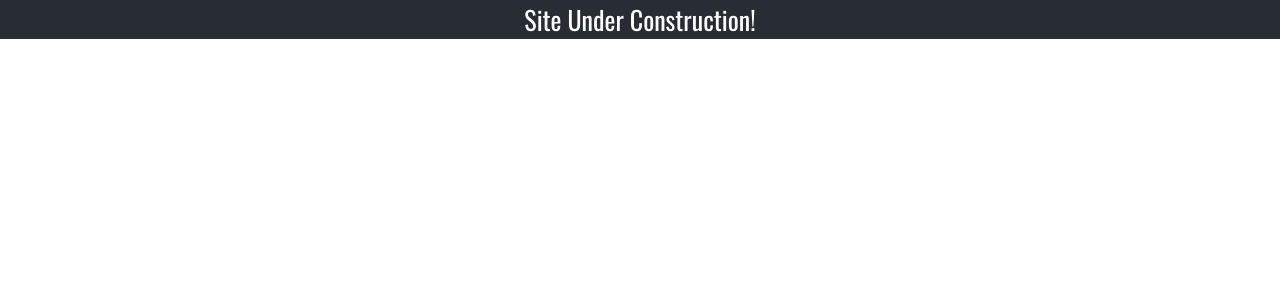
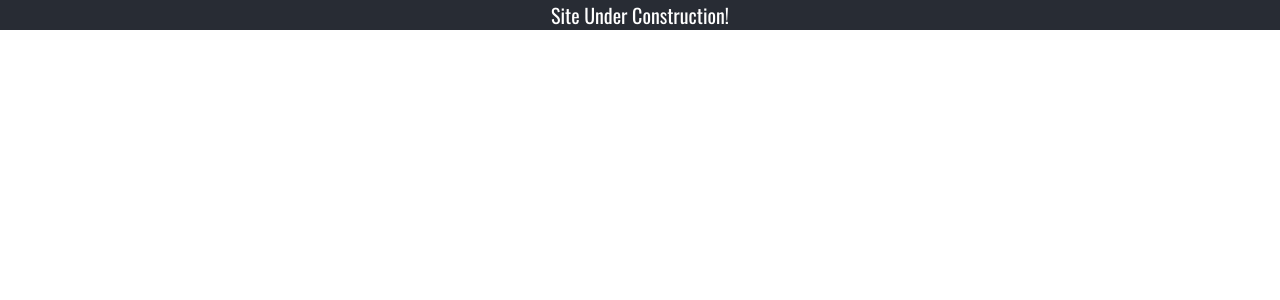
Before and after one commit to jackwkinsey/work-portfolio, a React (Create React App) app: page / in a window 1280 px wide. Shown: the top 300 px of the page. Built offline with nearby package versions, Linux system fonts and the light colour scheme.

Commit message:
refactor: alter styling

```diff
--- a/src/App.css
+++ b/src/App.css
@@ -1,6 +1,6 @@
 .App {
   text-align: center;
-  font-family: 'Lato', sans-serif;
+  font-size: 16px;
 }
 
 .App-header {
@@ -10,6 +10,6 @@
   flex-direction: column;
   align-items: center;
   justify-content: center;
-  font-size: calc(10px + 2vmin);
+  font-size: 1.25rem;
   color: white;
 }
```
